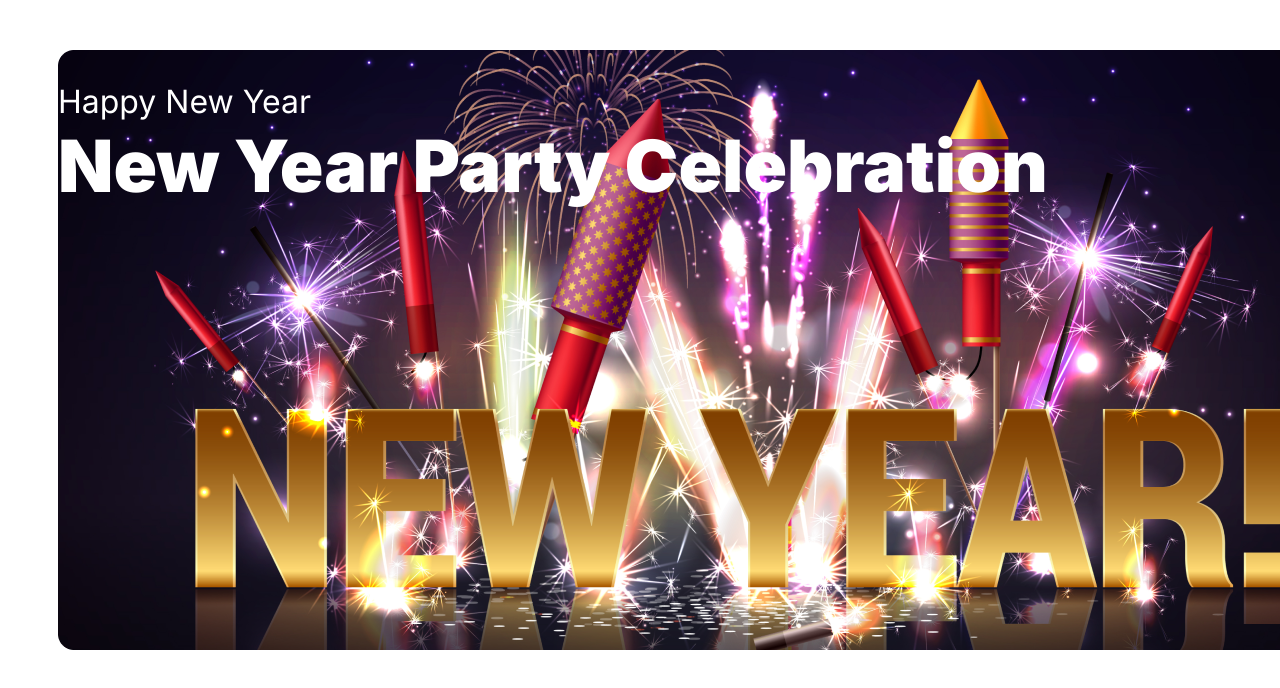
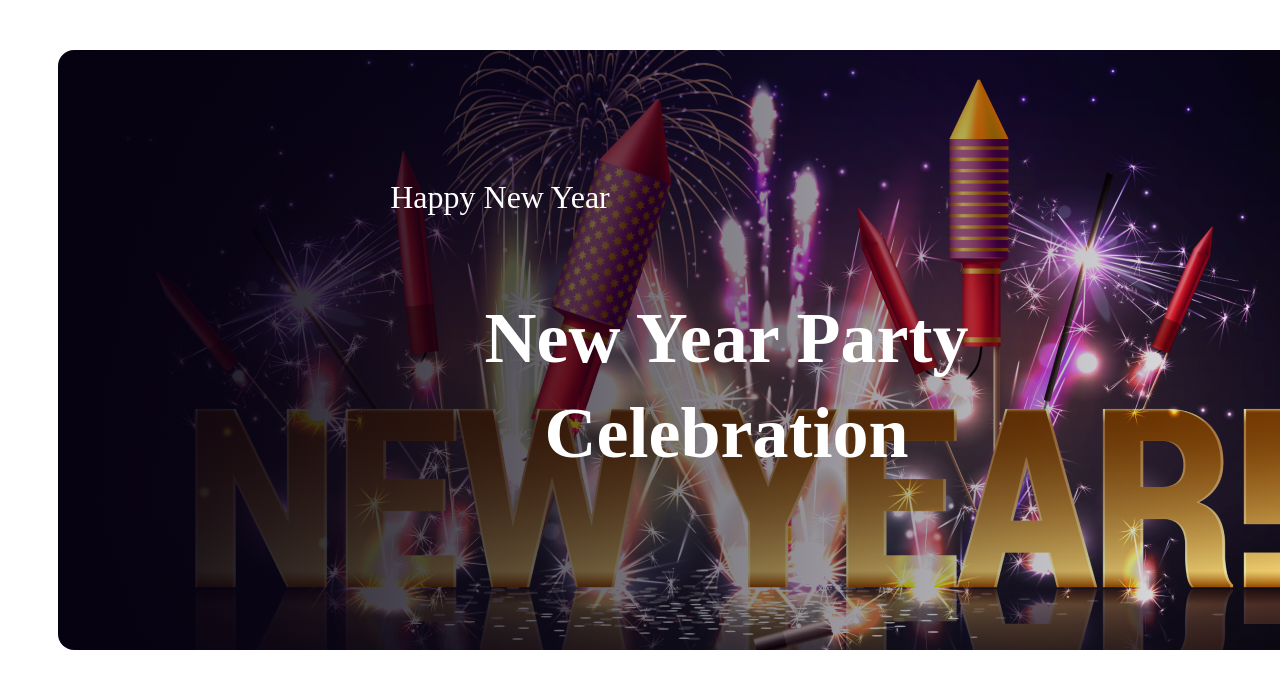
Before and after one commit to pabitra13/Assignment_1, a plain HTML site: page index.html in a window 1280 px wide. Shown: the top 688 px of the page. Drawn offline with Linux system fonts and the light colour scheme.

Commit message:
trying to create perfect banner

```diff
--- a/Styles/style.css
+++ b/Styles/style.css
@@ -2,31 +2,54 @@
 body {
     font-family: 'Inter', sans-serif;
 }
+
 /* Banner image */
 .banner {
-    border: none;
+    background-image: linear-gradient(90deg, #070211 0%, rgba(7, 2, 17, 0.00) 100%), url(../resources/Banner\ Image.png);
+    width: 1320px;
+    height: 600px;
+    flex-shrink: 0;
+    align-items: center;
+    display: flex;
+    justify-content: center;
     border-radius: 16px;
-    display: flex;
-    margin: 50px ;
-    flex-shrink: 0px;
+    margin: 50px 50px 0px;
+}
+
+/* Banner text */
+
+.banner-text {
+    list-style: none;
+    align-items: center;
+    color: #fff;
+    justify-content: center;
+}
+
+#banner-text-1 {
+    color: #FFF;
+    text-align: center;
+    font-family: Merriweather;
+    font-size: 32px;
+    font-style: normal;
+    font-weight: 400;
+    line-height: normal;
+    width: 259px;
+    height: 40px;
+    padding-left: 32px;
+    padding-right: 40px;
 
 }
-/* Banner text */
-.banner-text-1 {
+
+#banner-text-2 {
     color: #FFF;
-    position: absolute;
+    text-align: center;
+    font-family: Merriweather;
+    font-size: 72px;
     font-style: normal;
-
-    font-size: 32px;
-    font-weight: 400;
-
-    margin: auto;
+    font-weight: 900;
+    line-height: 95px;
+    /* 131.944% */
+    width: 632px;
+    padding-left: 72px;
+    padding-right: 95px;
 }
-
-.banner-text-2 {
-    color: #FFF;
-    position: absolute;
-    font-size: 72px;
-    font-weight: 900;
-
-}
--- a/index.html
+++ b/index.html
@@ -16,17 +16,20 @@
 
 <body>
     <header>
-        <section>
         <div class="banner">
-                <img src="/resources/Banner Image.png" alt="Happy New Year Celebration">
-                <div class="banner-text-1">
+            <ul class="banner-text">
+                <li>
+                    <div id="banner-text-1">
                         <p>Happy New Year</p>
                     </div>
-                <div class="banner-text-2">
+                </li>
+                <li>
+                    <div id="banner-text-2">
                         <p>New Year Party Celebration</p>
                     </div>
+                </li>
+            </ul>
         </div>
-        </section>
     </header>
 
 
```
Lines whose indentation alone changed are shown as unchanged.
